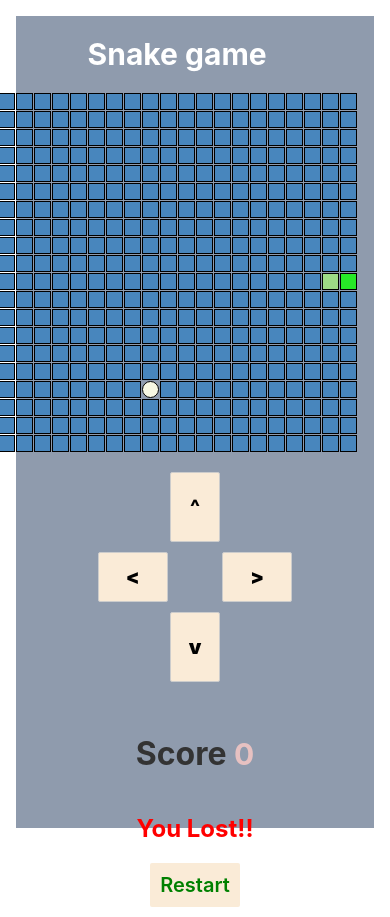
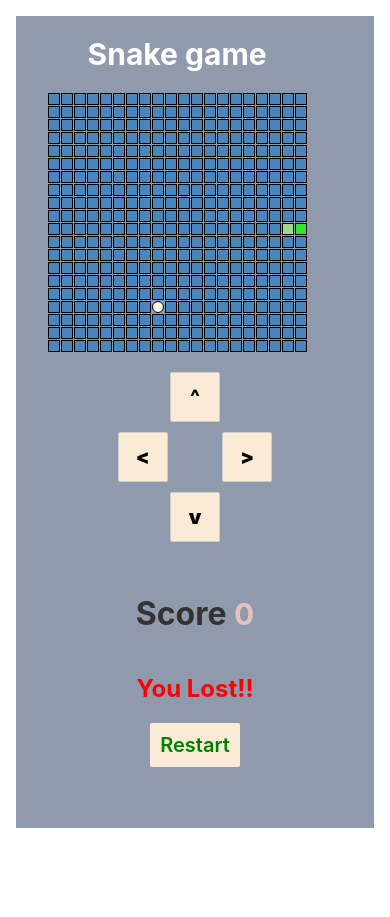
Before and after one commit to bhargavkumar1612/snake-game-with-svelte, a Svelte app: page / in a window 390 px wide. After the commit the page ends 844 px from the top, so only its background shows below. Built offline with nearby package versions, Linux system fonts and the light colour scheme.

Commit message:
corrections

```diff
--- a/src/App.svelte
+++ b/src/App.svelte
@@ -255,8 +255,8 @@
 			order: -1;
 		}
 		.cell{
-			height: 15px;
-			width: 15px;
+			height: 10px;
+			width: 10px;
 			margin: .5px;
 		}
 		.lg-info{
@@ -280,14 +280,14 @@
 		}
 		.dir-btn{
 			width: 50px;
-			height: 70px;
+			height: 50px;
 			color: black;
 			font-weight: 900;
 			font-size: 20px;
 			background-color: antiquewhite;
 		}
 		.dir-btn-double{
-			width: 70px;
+			width: 50px;
 			height: 50px;
 			margin-right: 25px;
 			margin-left: 25px;
```
